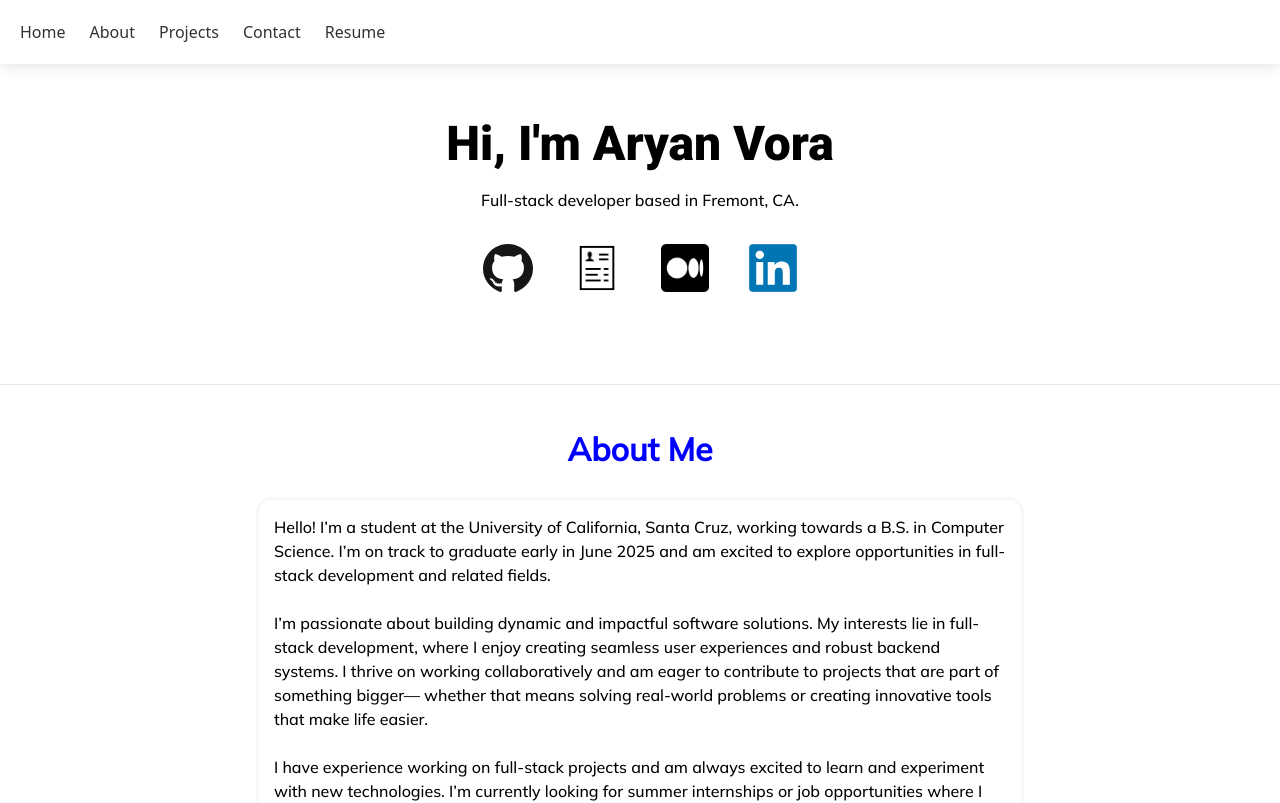
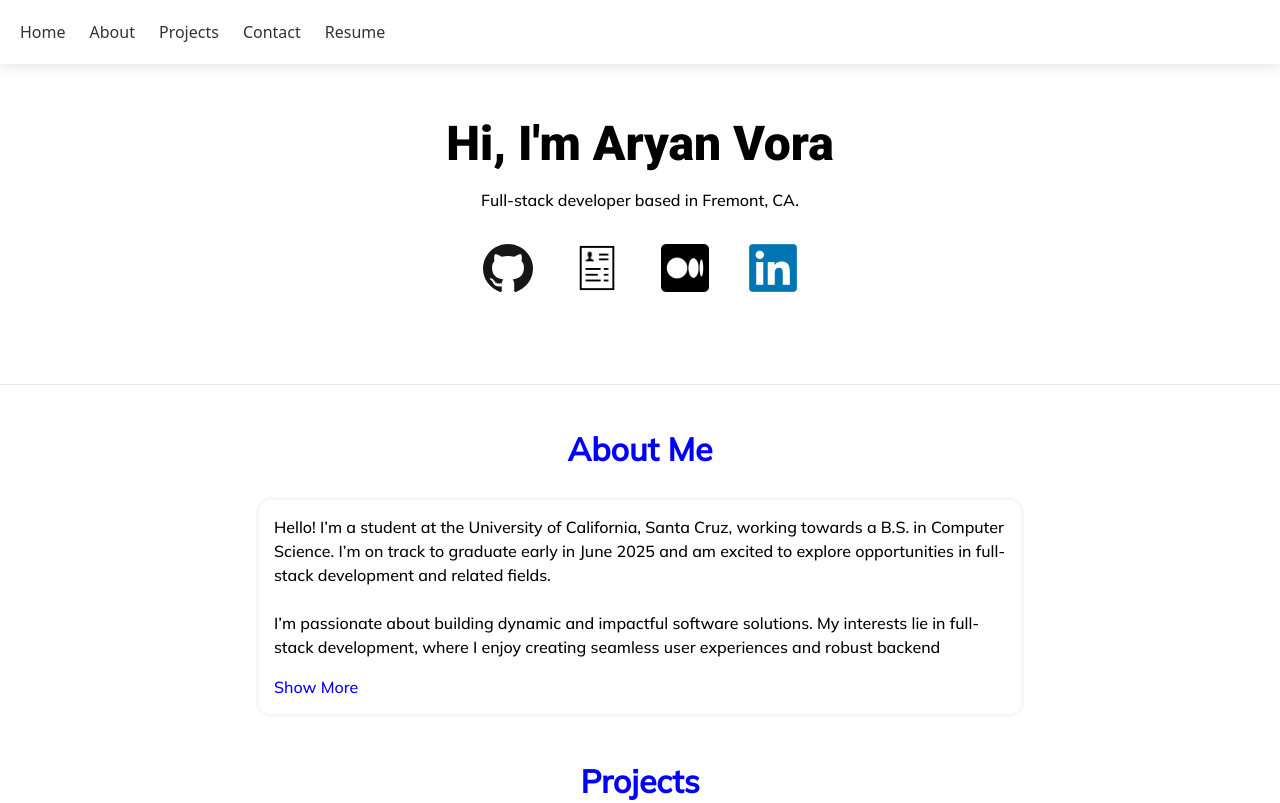
Before and after one commit to Aryan-Vora/Portfolio, a Next.js app: page / in a window 1280 px wide. Shown: the top 803 px of the page. Built offline with nearby package versions, Linux system fonts and the light colour scheme; no server answers.

Commit message:
default state show more

```diff
--- a/app/page.jsx
+++ b/app/page.jsx
@@ -16,9 +16,7 @@ const mulish = Mulish({
   variable: "--font-mulish",
 });
 export default function Home() {
-  const [showMore, setShowMore] = useState(true);
-  // Remove showBlog state
-
+  const [showMore, setShowMore] = useState(false);
   const toggleShowMore = () => {
     setShowMore(!showMore);
   };
```
